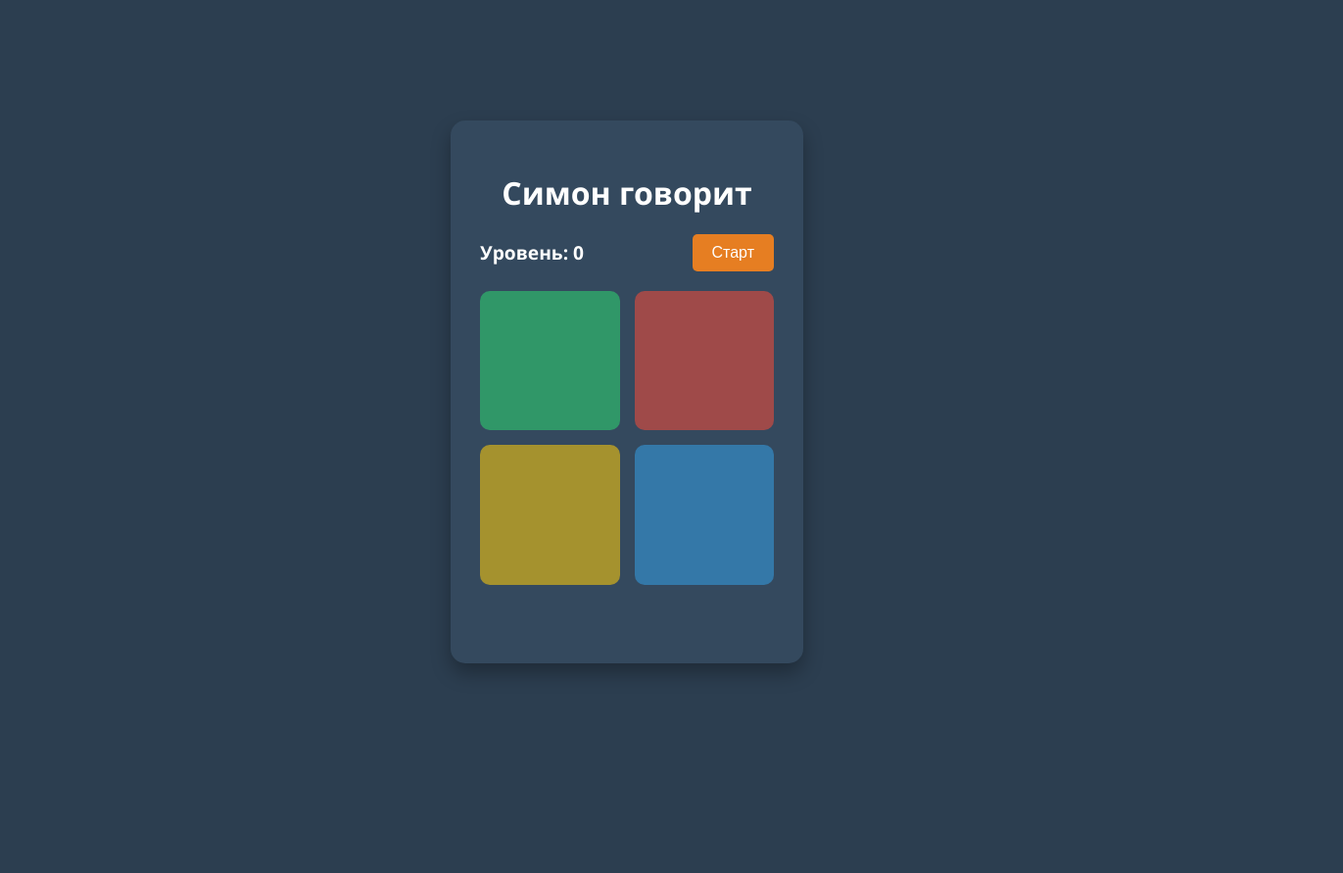
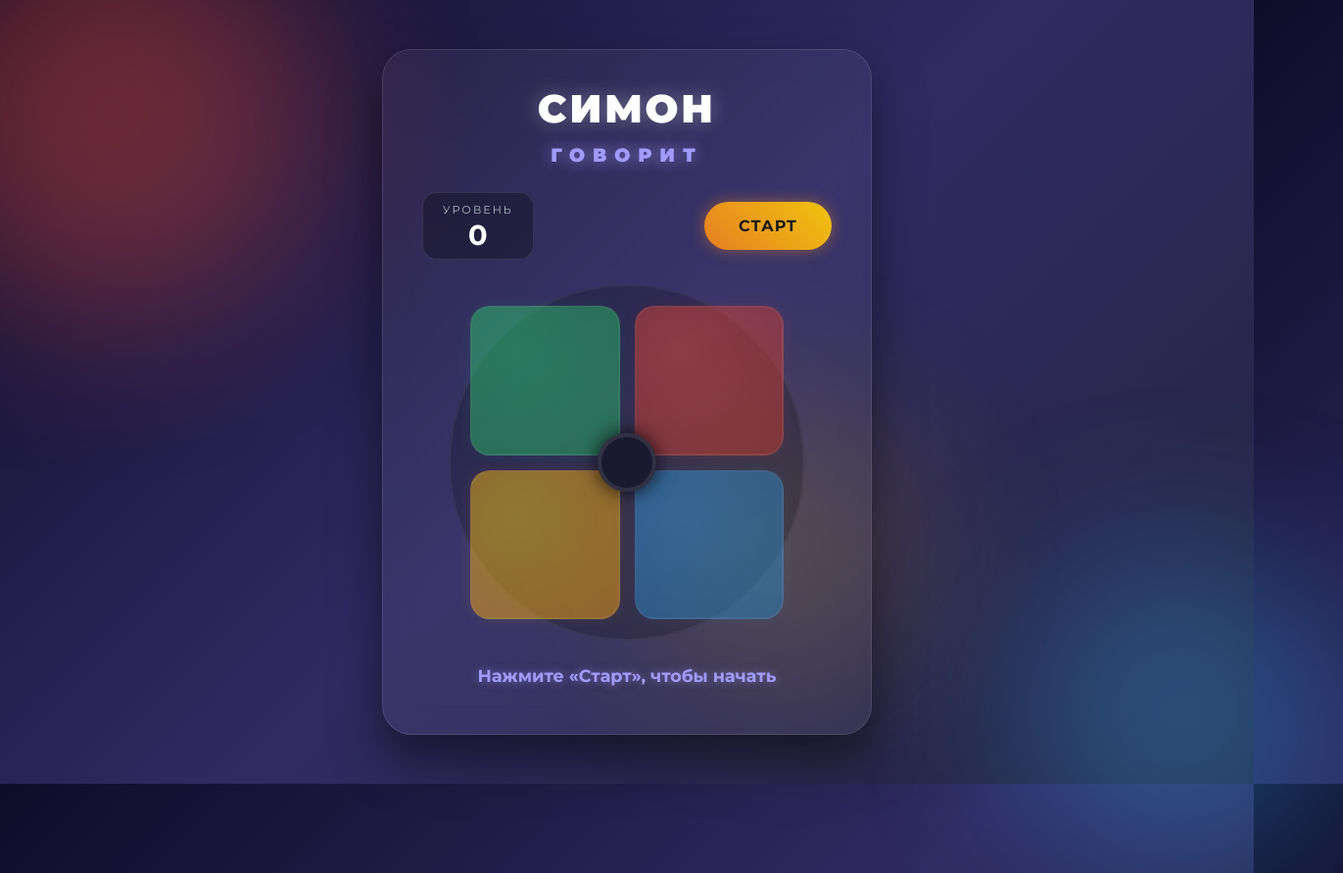
Before and after one commit to Dmitry-Prokhotski/web-course-2026, a plain HTML site: page task5/index.html in a window 1280 px wide. Shown: the whole page at 98% size, 1371 px wide, since content can reach past the window. Before the commit the page ends 800 px from the top, so only its background shows below. Drawn offline with Linux system fonts and the light colour scheme.

Commit message:
fixed bugs, fixed style

```diff
--- a/task5/index.html
+++ b/task5/index.html
@@ -3,25 +3,40 @@
 <head>
     <meta charset="UTF-8">
     <meta name="viewport" content="width=device-width, initial-scale=1.0">
-    <title>Simon Says</title>
+    <title>Simon Says | Neon Edition</title>
+    <!-- Подключаем современный шрифт -->
+    <link href="https://fonts.googleapis.com/css2?family=Montserrat:wght@400;700;900&display=swap" rel="stylesheet">
     <link rel="stylesheet" href="style.css">
 </head>
 <body>
+    <!-- Фоновые декоративные элементы -->
+    <div class="bg-shape shape-1"></div>
+    <div class="bg-shape shape-2"></div>
+    <div class="bg-shape shape-3"></div>
+
     <div class="game-container">
-        <h1>Симон говорит</h1>
+        <h1 class="game-title">СИМОН<br><span>ГОВОРИТ</span></h1>
+
         <div class="info-panel">
-            <div class="score">Уровень: <span id="level">0</span></div>
-            <button id="start-btn">Старт</button>
+            <div class="score-box">
+                <span class="label">УРОВЕНЬ</span>
+                <span id="level" class="value">0</span>
+            </div>
+            <button id="start-btn">СТАРТ</button>
         </div>
 
-        <div class="board" id="board">
-            <div class="btn green" data-id="0"></div>
-            <div class="btn red" data-id="1"></div>
-            <div class="btn yellow" data-id="2"></div>
-            <div class="btn blue" data-id="3"></div>
+        <div class="board-wrapper">
+            <div class="board" id="board">
+                <div class="btn green" data-id="0"></div>
+                <div class="btn red" data-id="1"></div>
+                <div class="btn yellow" data-id="2"></div>
+                <div class="btn blue" data-id="3"></div>
+                <!-- Центральный круг для красоты -->
+                <div class="center-circle"></div>
+            </div>
         </div>
 
-        <div id="message" class="message"></div>
+        <div id="message" class="message">Нажмите «Старт», чтобы начать</div>
     </div>
 
     <script src="script.js"></script>
--- a/task5/style.css
+++ b/task5/style.css
@@ -1,88 +1,266 @@
+/* --- Сброс и базовые настройки --- */
+* {
+    box-sizing: border-box;
+    margin: 0;
+    padding: 0;
+}
+
 body {
-    font-family: 'Segoe UI', Tahoma, Geneva, Verdana, sans-serif;
-    background-color: #2c3e50;
-    color: white;
+    font-family: 'Montserrat', sans-serif;
+    background-color: #0f0c29;
+    background: linear-gradient(135deg, #0f0c29, #302b63, #24243e);
+    min-height: 100vh;
     display: flex;
     justify-content: center;
     align-items: center;
-    min-height: 100vh;
-    margin: 0;
+    overflow: hidden; /* Чтобы фоновые фигуры не создавали скролл */
+    position: relative;
 }
 
-.game-container {
-    text-align: center;
-    background: #34495e;
-    padding: 30px;
-    border-radius: 15px;
-    box-shadow: 0 10px 20px rgba(0,0,0,0.3);
+/* --- Фоновые декоративные фигуры (создают атмосферу) --- */
+.bg-shape {
+    position: absolute;
+    border-radius: 50%;
+    filter: blur(80px);
+    opacity: 0.4;
+    z-index: 0;
+    animation: float 10s infinite ease-in-out alternate;
 }
 
+.shape-1 {
+    width: 400px;
+    height: 400px;
+    background: #e74c3c;
+    top: -100px;
+    left: -100px;
+    animation-delay: 0s;
+}
+
+.shape-2 {
+    width: 300px;
+    height: 300px;
+    background: #3498db;
+    bottom: -50px;
+    right: -50px;
+    animation-delay: -3s;
+}
+
+.shape-3 {
+    width: 250px;
+    height: 250px;
+    background: #f1c40f;
+    top: 50%;
+    left: 50%;
+    transform: translate(-50%, -50%);
+    animation-delay: -6s;
+    opacity: 0.2;
+}
+
+@keyframes float {
+    0% { transform: translate(0, 0) scale(1); }
+    100% { transform: translate(30px, 30px) scale(1.1); }
+}
+
+/* --- Основной контейнер игры --- */
+.game-container {
+    position: relative;
+    z-index: 1;
+    background: rgba(255, 255, 255, 0.05);
+    backdrop-filter: blur(15px); /* Эффект матового стекла */
+    border: 1px solid rgba(255, 255, 255, 0.1);
+    padding: 40px;
+    border-radius: 30px;
+    box-shadow: 0 25px 50px rgba(0, 0, 0, 0.5);
+    text-align: center;
+    width: 90%;
+    max-width: 500px;
+}
+
+/* --- Заголовок --- */
+.game-title {
+    font-size: 2.5rem;
+    font-weight: 900;
+    line-height: 1;
+    color: #fff;
+    text-transform: uppercase;
+    letter-spacing: 3px;
+    margin-bottom: 25px;
+    text-shadow: 0 0 20px rgba(255, 255, 255, 0.3);
+}
+
+.game-title span {
+    font-size: 1.2rem;
+    letter-spacing: 8px;
+    color: #a29bfe;
+    text-shadow: 0 0 15px rgba(162, 155, 254, 0.8);
+}
+
+/* --- Панель информации --- */
 .info-panel {
     display: flex;
     justify-content: space-between;
     align-items: center;
-    margin-bottom: 20px;
+    margin-bottom: 25px;
+    gap: 15px;
 }
 
-.score {
-    font-size: 1.2rem;
-    font-weight: bold;
+.score-box {
+    background: rgba(0, 0, 0, 0.3);
+    padding: 10px 20px;
+    border-radius: 15px;
+    border: 1px solid rgba(255, 255, 255, 0.1);
+    display: flex;
+    flex-direction: column;
+    align-items: center;
+    min-width: 100px;
 }
 
+.score-box .label {
+    font-size: 0.7rem;
+    color: #b2bec3;
+    letter-spacing: 2px;
+    margin-bottom: 5px;
+}
+
+.score-box .value {
+    font-size: 1.8rem;
+    font-weight: 700;
+    color: #fff;
+    line-height: 1;
+}
+
+/* --- Кнопка Старт --- */
 #start-btn {
-    padding: 10px 20px;
+    padding: 15px 35px;
     font-size: 1rem;
+    font-weight: 700;
+    font-family: 'Montserrat', sans-serif;
     cursor: pointer;
-    background-color: #e67e22;
+    background: linear-gradient(45deg, #e67e22, #f1c40f);
     border: none;
-    color: white;
-    border-radius: 5px;
-    transition: background 0.2s;
+    color: #1a1a1a;
+    border-radius: 50px;
+    text-transform: uppercase;
+    letter-spacing: 1px;
+    transition: all 0.3s ease;
+    box-shadow: 0 0 15px rgba(230, 126, 34, 0.5);
 }
 
 #start-btn:hover {
-    background-color: #d35400;
+    transform: translateY(-3px);
+    box-shadow: 0 0 30px rgba(241, 196, 15, 0.8);
+    background: linear-gradient(45deg, #f1c40f, #e67e22);
 }
 
-/* Сетка для кнопок 2x2 */
+#start-btn:active {
+    transform: translateY(0);
+}
+
+/* --- Игровое поле --- */
+.board-wrapper {
+    display: flex;
+    justify-content: center;
+    padding: 20px;
+    background: rgba(0, 0, 0, 0.2);
+    border-radius: 50%;
+    width: fit-content;
+    margin: 0 auto;
+    border: 2px solid rgba(255, 255, 255, 0.05);
+}
+
 .board {
     display: grid;
     grid-template-columns: 1fr 1fr;
     gap: 15px;
-    width: 300px;
-    height: 300px;
-    margin: 0 auto;
+    width: 320px;
+    height: 320px;
+    position: relative;
 }
 
+/* Кнопки */
 .btn {
-    border-radius: 10px;
+    border-radius: 20px;
     cursor: pointer;
-    transition: opacity 0.1s, transform 0.1s;
-    opacity: 0.6; /* В обычном состоянии приглушены */
+    transition: all 0.15s ease;
+    opacity: 0.5; /* Приглушенные в обычном состоянии */
+    box-shadow: inset 0 0 20px rgba(0, 0, 0, 0.5);
+    border: 2px solid rgba(255, 255, 255, 0.1);
 }
 
-/* Цвета кнопок */
-.green { background-color: #2ecc71; }
-.red { background-color: #e74c3c; }
-.yellow { background-color: #f1c40f; }
-.blue { background-color: #3498db; }
+/* Индивидуальные цвета и тени */
+.btn.green {
+    background: radial-gradient(circle at 30% 30%, #2ecc71, #27ae60);
+    box-shadow: 0 0 15px rgba(46, 204, 113, 0.2);
+}
+.btn.red {
+    background: radial-gradient(circle at 30% 30%, #e74c3c, #c0392b);
+    box-shadow: 0 0 15px rgba(231, 76, 60, 0.2);
+}
+.btn.yellow {
+    background: radial-gradient(circle at 30% 30%, #f1c40f, #f39c12);
+    box-shadow: 0 0 15px rgba(241, 196, 15, 0.2);
+}
+.btn.blue {
+    background: radial-gradient(circle at 30% 30%, #3498db, #2980b9);
+    box-shadow: 0 0 15px rgba(52, 152, 219, 0.2);
+}
 
-/* Класс активной подсветки (как у Симона) */
+/* Активное состояние (подсветка) */
 .btn.active {
     opacity: 1;
-    box-shadow: 0 0 20px white;
     transform: scale(1.05);
+    box-shadow: 0 0 40px currentColor, inset 0 0 20px rgba(255, 255, 255, 0.8);
+    border-color: #fff;
 }
 
-/* Блокировка кликов во время показа */
+.btn.green.active { color: #2ecc71; }
+.btn.red.active { color: #e74c3c; }
+.btn.yellow.active { color: #f1c40f; }
+.btn.blue.active { color: #3498db; }
+
+/* Блокировка кликов */
 .board.blocked .btn {
     pointer-events: none;
     cursor: default;
+    filter: grayscale(0.5);
 }
 
+/* Декоративный центр */
+.center-circle {
+    position: absolute;
+    top: 50%;
+    left: 50%;
+    transform: translate(-50%, -50%);
+    width: 60px;
+    height: 60px;
+    background: #1a1a2e;
+    border-radius: 50%;
+    border: 4px solid rgba(255, 255, 255, 0.1);
+    box-shadow: 0 0 20px rgba(0, 0, 0, 0.8);
+    z-index: 2;
+}
+
+/* --- Сообщения --- */
 .message {
-    margin-top: 20px;
-    font-size: 1.2rem;
+    margin-top: 25px;
+    font-size: 1.1rem;
+    font-weight: 700;
     height: 30px;
-    color: #ecf0f1;
+    color: #a29bfe;
+    text-shadow: 0 0 10px rgba(162, 155, 254, 0.5);
+    transition: color 0.3s;
 }
+
+/* Адаптив для маленьких экранов */
+@media (max-width: 400px) {
+    .board {
+        width: 260px;
+        height: 260px;
+    }
+    .game-title {
+        font-size: 1.8rem;
+    }
+    .game-container {
+        padding: 20px;
+    }
+}
```
